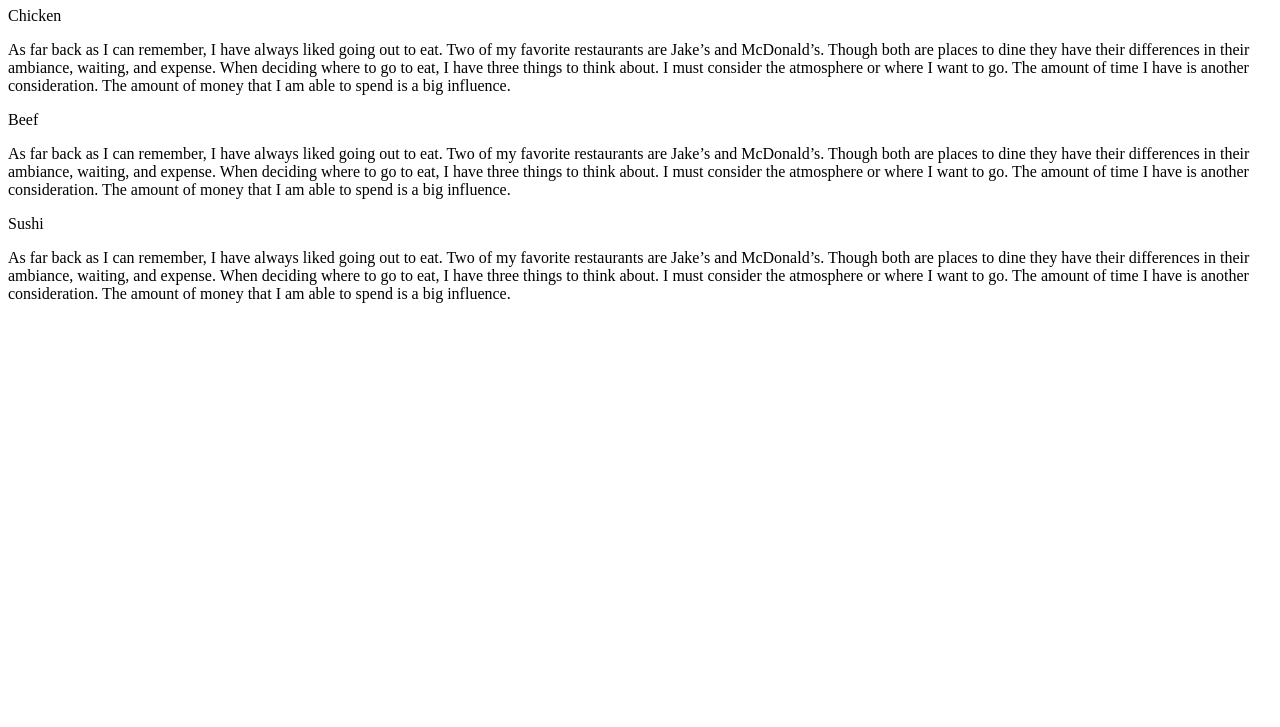
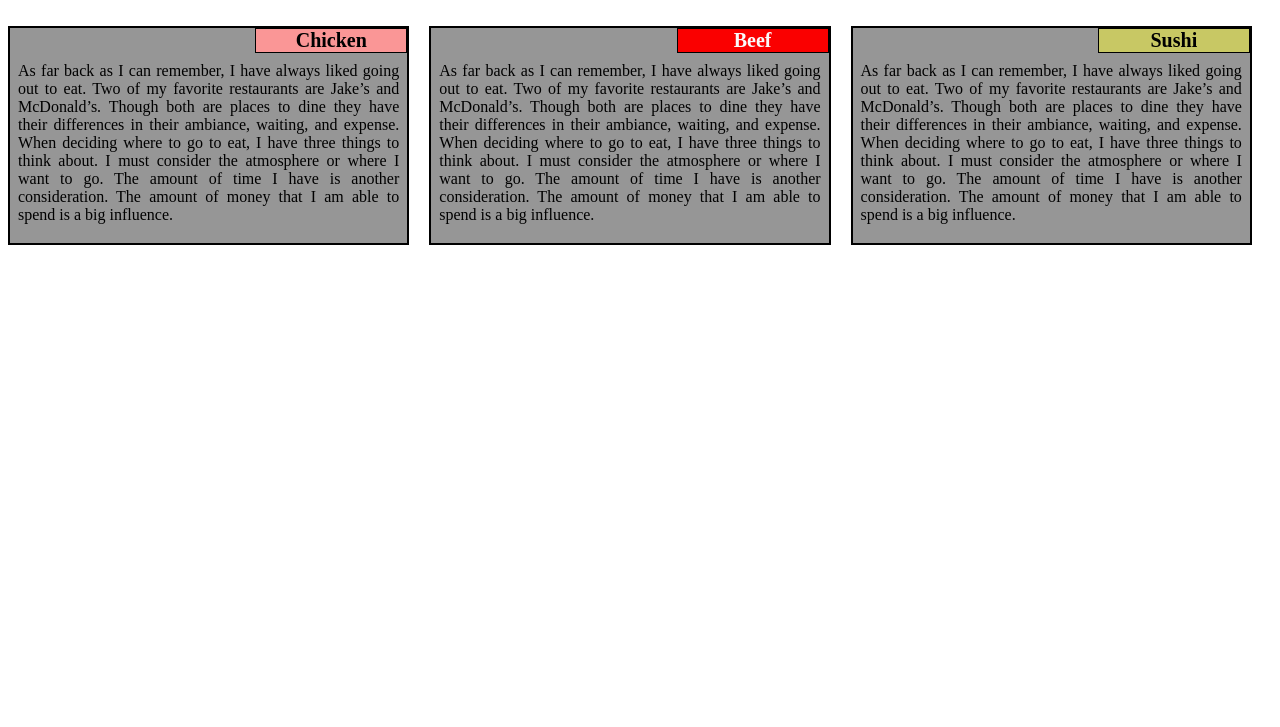
Before and after one commit to Puspanathan/Puspanathan.github.io, a plain HTML site: page index.html in a window 1280 px wide. Shown: the part 73-800 px from the top of the page. Drawn offline with Linux system fonts and the light colour scheme.

Commit message:
Update index.html

```diff
--- a/index.html
+++ b/index.html
@@ -1,7 +1,7 @@
 <!doctype html>
 <html>
 <head>
-<link rel="stylesheet" href="1st ass style.css">
+<link rel="stylesheet" href="style.css">
 <meta charset="utf-8">
 <meta name='viewport' content='width=device-width, initial-scale=1'>
 <title>My 1st Assignment</title>
```
